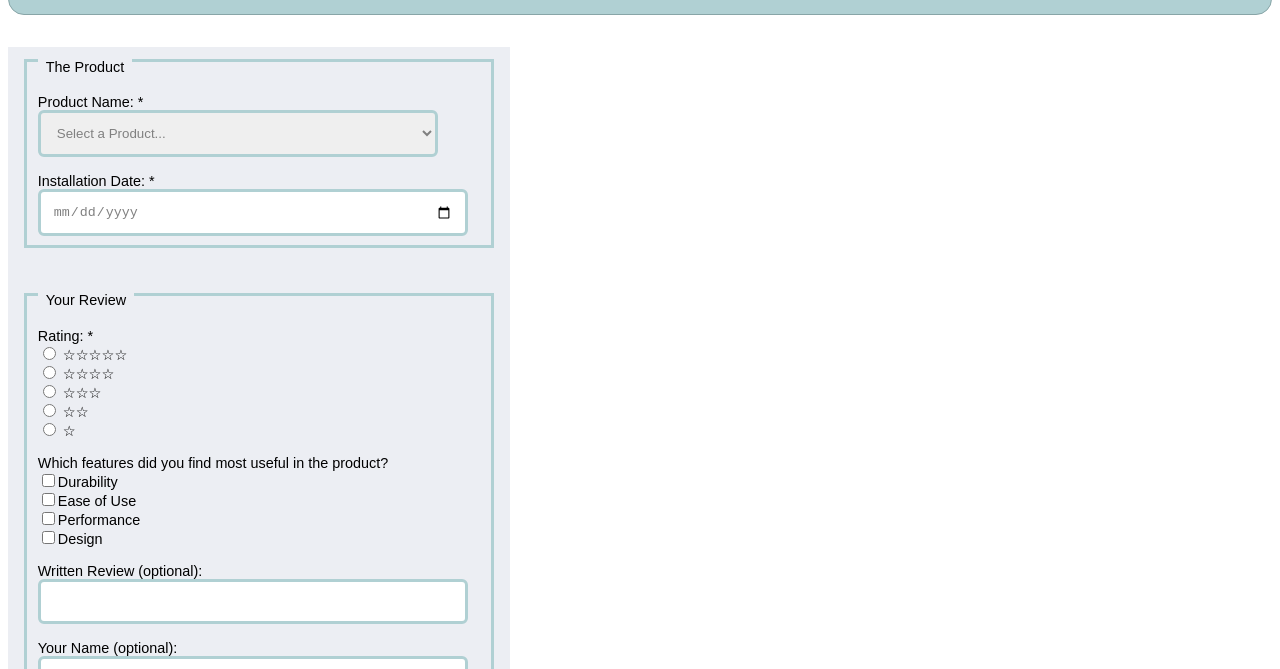
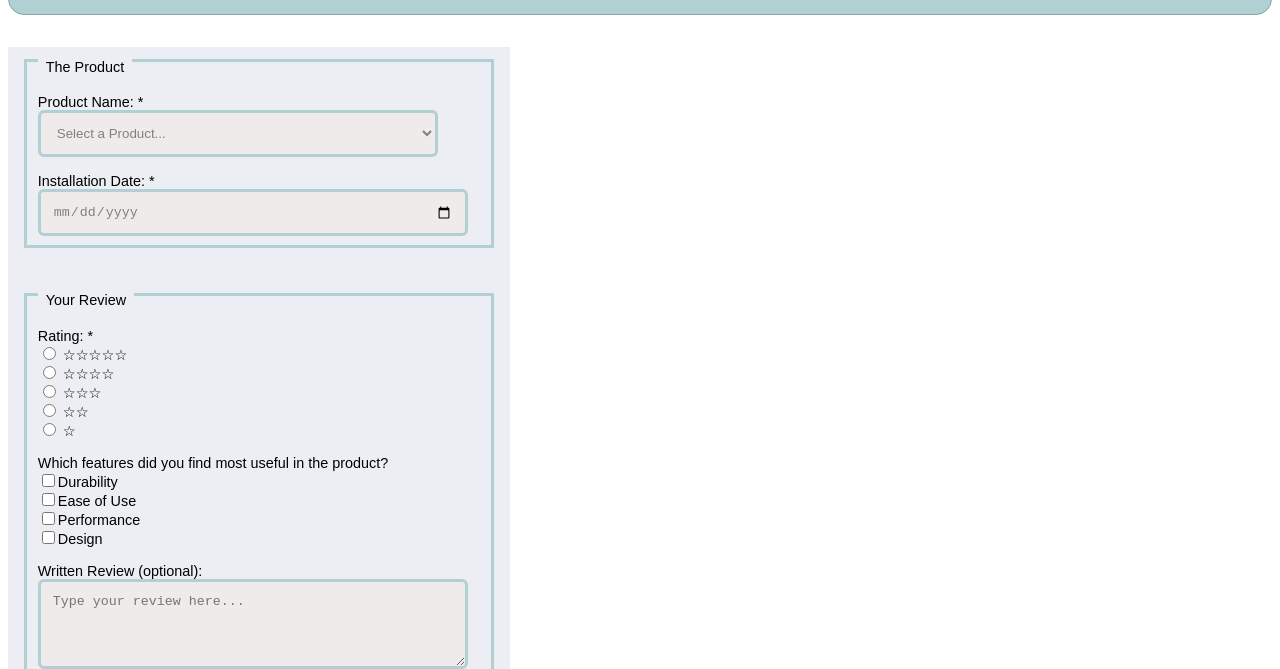
Before and after one commit to kvrivera/wdd131, a plain HTML site: page form.html in a window 1280 px wide. Shown: the part 131-800 px from the top of the page. Drawn offline with Linux system fonts and the light colour scheme; a script that the page names is missing; a web font is replaced by a local one.

Commit message:
textarea fix in html, fixed css errors in report

```diff
--- a/form.html
+++ b/form.html
@@ -70,7 +70,7 @@
                 </label>
 
                 <div>Which features did you find most useful in the product?</div>
-                <label id="feature-durability">
+                <label for="feature-durability">
                     <input type="checkbox" id="feature-durability" name="durability" value="useful">Durability
                 </label>
                 <label for="feature-ease-of-use">
@@ -85,7 +85,7 @@
 
                 <div>Written Review (optional):</div>
                 <label for="review">
-                    <input type="textarea" id="review" name="review">
+                    <textarea id="review" name="review" rows="4" placeholder="Type your review here..."></textarea>
                 </label>
 
                 <div>Your Name (optional):</div>
--- a/styles/form.css
+++ b/styles/form.css
@@ -122,16 +122,17 @@ div {
 }
 
 input[type="text"],
-input[type="textarea"],
+textarea,
 input[type="date"],
-select {
+select
+{
     border: solid #B0d0d3;
     border-radius: 6px;
     width: 100%;
     max-width: 400px;
     padding: .75rem;
     color: grey;
-    background-color: soft rgb(239, 235, 235);
+    background-color: rgb(239, 235, 235);
 }
 
 input[type="submit"] {
```
